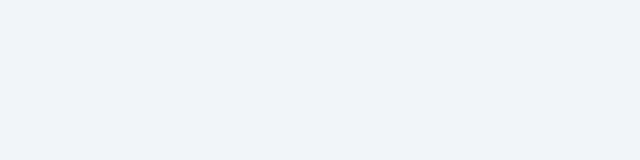
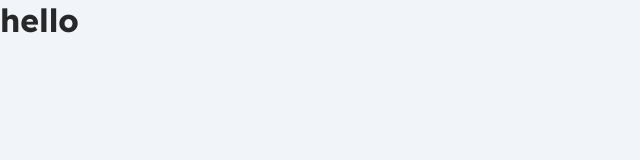
Before and after one commit to ayaamazloum/Subway-System, a React (Create React App) app in the folder subway-system/: page /userprofile in a window 1280 px wide. Before the commit this address had no page. Shown: the top 160 px of the page, without its empty margins (0-640 px from the left). Built offline with nearby package versions, Linux system fonts and the light colour scheme.

Commit message:
adding UserProfile

```diff
--- a/subway-system/src/App.jsx
+++ b/subway-system/src/App.jsx
@@ -11,6 +11,7 @@ import Home from "./pages/Home";
 
 import UserStation from "./pages/UserStation/index.jsx";
 import UserRide from "./pages/UserRide/index.jsx";
+import UserProfile from "./pages/UserProfile/index.jsx";
 
 import { Route, Routes } from "react-router-dom";
 import { useLocation } from "react-router-dom";
@@ -43,6 +44,7 @@ const App = () => {
         <Route path="/rides" element={<Rides />} />
         <Route path="/userstation" element={<UserStation />} />
         <Route path="/userride" element={<UserRide />} />
+        <Route path="/userprofile" element={<UserProfile />} />
       </Routes>
 
       {BranchRoutes.includes(location.pathname) && (
--- /dev/null
+++ b/subway-system/src/pages/UserProfile/index.jsx
@@ -0,0 +1,11 @@
+import React from "react";
+
+const UserProfile = () => {
+
+
+    return (
+        <div><h1>hello</h1></div>
+    )
+}
+
+export default UserProfile;
```
Also changed, not shown: subway-system/src/pages/UserRide/style.css (line endings or trailing spaces).
